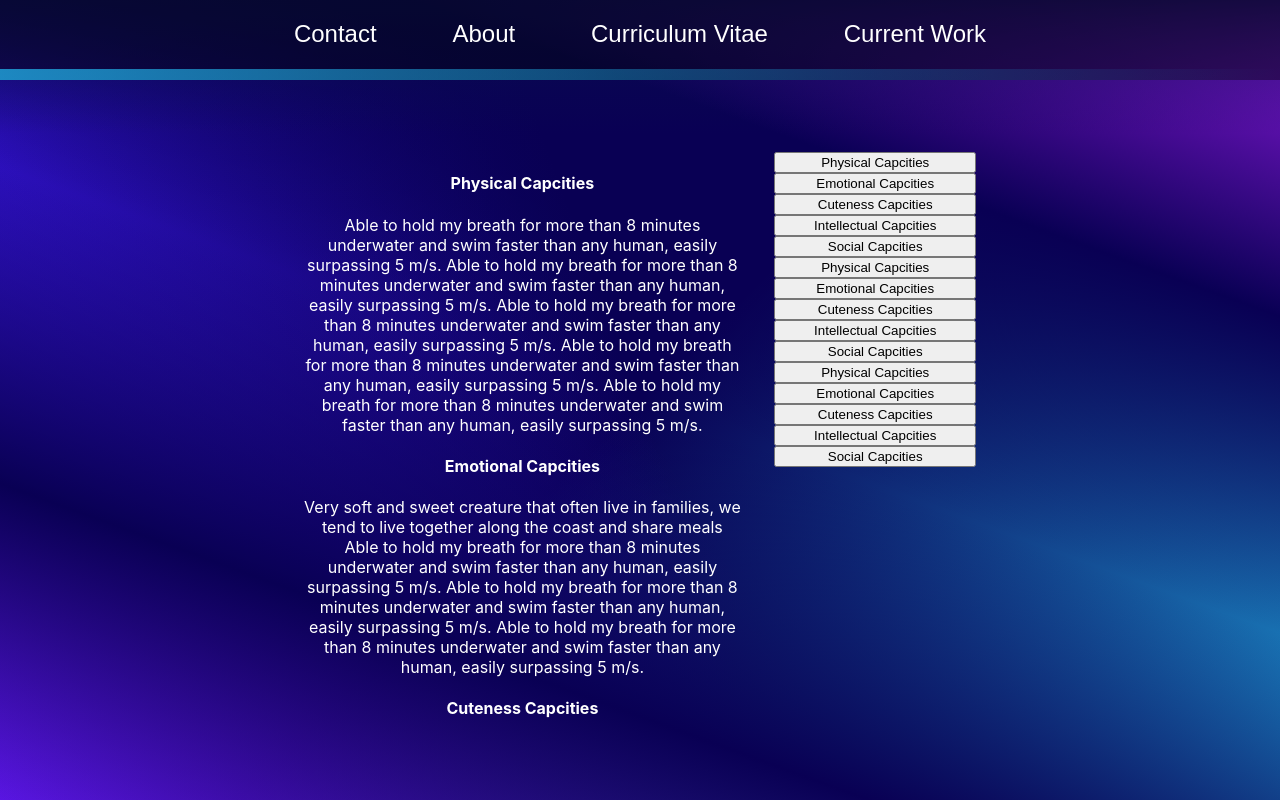
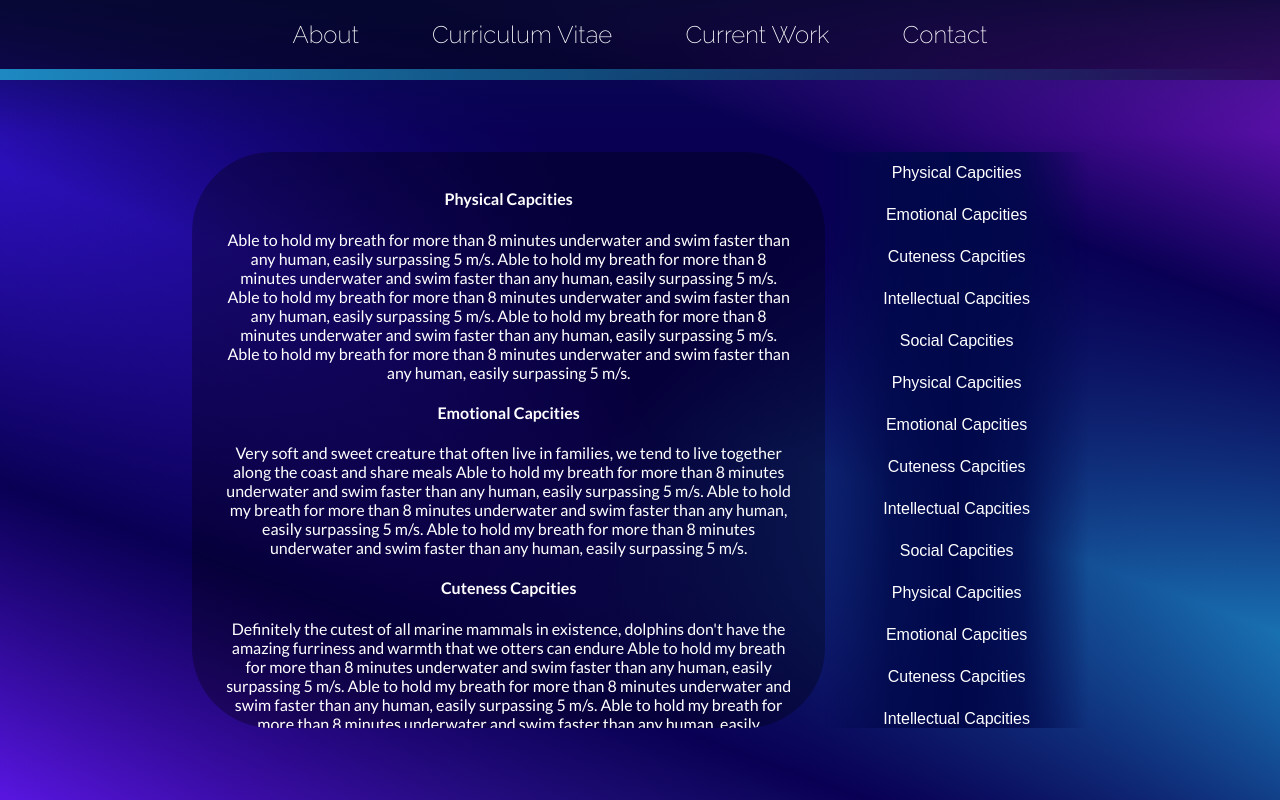
Before and after one commit to linda-lingfeng/linda-lingfeng.github.io, a React (Create React App) app: page / in a window 1280 px wide. Both pictures are taken after a click on the button "Curriculum Vitae". Built offline with nearby package versions, Linux system fonts and the light colour scheme.

Commit message:
Styling and picture changed

```diff
--- a/package.json
+++ b/package.json
@@ -7,6 +7,7 @@
     "@testing-library/jest-dom": "^5.16.2",
     "@testing-library/react": "^12.1.3",
     "@testing-library/user-event": "^13.5.0",
+    "pdfjs-dist": "^4.8.69",
     "react": "^17.0.2",
     "react-dom": "^17.0.2",
     "react-scripts": "5.0.0",
--- a/public/index.html
+++ b/public/index.html
@@ -3,6 +3,15 @@
   <head>
     <meta charset="utf-8" />
     <link rel="icon" href="%PUBLIC_URL%/favicon.ico" />
+
+    <!-- CUSTOM GOOGLE FONT IMPORT -->
+    <link rel="preconnect" href="https://fonts.googleapis.com">
+    <link rel="preconnect" href="https://fonts.gstatic.com" crossorigin>
+    <link href="https://fonts.googleapis.com/css2?family=Lato:ital,wght@0,100;0,300;0,400;0,700;0,900;1,100;1,300;1,400;1,700;1,900&family=Oswald:wght@200..700&family=Quicksand:wght@300..700&family=Raleway:ital,wght@0,100..900;1,100..900&display=swap" rel="stylesheet">
+
+
+
+
     <meta name="viewport" content="width=device-width, initial-scale=1" />
     <meta name="theme-color" content="#000000" />
     <meta
--- a/src/AboutMeComponent.js
+++ b/src/AboutMeComponent.js
@@ -1,5 +1,5 @@
 import PortraitExhibit from "./PortraitExhibit";
-import otterPortrait from "./profile_pic_2.png"
+import otterPortrait from "./profile_pic_1.png"
 
 function AboutMeComponent(props) {
   return <PortraitExhibit
--- a/src/App.css
+++ b/src/App.css
@@ -1,44 +1,30 @@
 .App {
+  /* Custom Lato font for general text */
+  font-family: "Lato", serif;
+  font-weight: 400;
+  font-style: normal;
+
   text-align: center;
   display: flex;
   flex-direction: column;
   align-items: center;
-
-
-  color: white;
-
 
   height: 100vh;
   width: 100vw;
 
 
   background:
-  linear-gradient(180deg, rgba(10, 15, 80, 0.8),  rgba(10, 15, 80, 0), rgba(10, 15, 80, 0), rgba(10, 15, 80, 0), rgba(10, 15, 80, 0), rgba(10, 15, 80, 0), rgba(10, 15, 80, 0)),
+    linear-gradient(180deg, rgba(10, 15, 80, 0.8), rgba(10, 15, 80, 0), rgba(10, 15, 80, 0), rgba(10, 15, 80, 0), rgba(10, 15, 80, 0), rgba(10, 15, 80, 0), rgba(10, 15, 80, 0)),
     linear-gradient(20deg, rgba(155, 23, 234, 0.3), rgba(9, 0, 84, 1), rgba(155, 23, 234, 0), rgba(9, 0, 84, 1), rgba(155, 23, 234, 0.9)),
     linear-gradient(60deg, rgba(155, 23, 234, 0.2), rgba(155, 23, 234, 0), rgba(155, 23, 234, 0)),
-    linear-gradient(70deg, rgba(40, 23, 234, 0.9), rgba(0,0,0,0), rgba(40, 23, 234, 0)),
-    linear-gradient(315deg, rgba(35, 191, 243, 0.7), rgba(0,0,0,0), rgba(40, 23, 234, 0))
-  ;
+    linear-gradient(70deg, rgba(40, 23, 234, 0.9), rgba(0, 0, 0, 0), rgba(40, 23, 234, 0)),
+    linear-gradient(315deg, rgba(35, 191, 243, 0.7), rgba(0, 0, 0, 0), rgba(40, 23, 234, 0));
 
   background-color: rgba(9, 0, 84, 1);
+  color: white;
 }
 
-@media (prefers-reduced-motion: no-preference) {
-  .App-logo {
-    animation: App-logo-spin infinite 20s linear;
-  }
-}
-
-
-@keyframes App-logo-spin {
-  from {
-    transform: rotate(0deg);
-  }
-  to {
-    transform: rotate(360deg);
-  }
-}
-
+/* ##### Navigation Bar ##### */
 .navbar {
   height: 5.0em;
   width: 100vw;
@@ -48,7 +34,8 @@
   align-items: center;
   flex-direction: column;
 
-  background-color: rgba(0,0,0,0.4);
+  /* Slight tint darker than the background */
+  background-color: rgba(0, 0, 0, 0.4);
   /* background-color: rgba(113, 10, 64, 0.96); */
   /* background: linear-gradient(180deg, rgba(113, 10, 64, 0.96), rgba(113, 10, 64, 0.70),  rgba(113, 10, 64, 0)); */
 
@@ -57,17 +44,16 @@
 }
 
 .navigation-border {
-  order:2;
+  order: 2;
   height: 0.8em;
   width: 100vw;
 
   background: linear-gradient(90deg, rgba(35, 191, 243, 0.7), rgba(35, 191, 243, 0));
-
 }
 
 
 .navigation {
-  order:1;
+  order: 1;
   height: 5.0em;
   width: 60vw;
 
@@ -80,35 +66,46 @@
 }
 
 .nav-button {
+  /* Raleway thin font family */
+  font-family: "Raleway", sans-serif;
+  font-optical-sizing: auto;
+  font-weight: 200;
+  font-style: normal;
+
   height: 100%;
   width: fit-content;
   font-size: 1.5em;
   border: 0;
 
   color: white;
+  /* full transparent */
+  background-color: rgba(0, 0, 0, 0);
+}
 
-  background-color: rgba(113, 10, 64, 0);
+.nav-button:hover {
+  color: rgba(203, 162, 243, 1);
+  cursor: pointer;
+  /* background-color: rgba(196, 1, 208, 0.84); */
+  border-radius: 1em;
+}
+
+
+
+
+/* ##### Main Body Text ##### */
+/* All content not including the top most header */
+.body {
+  /* background-color: violet; rgba(35, 191, 243, 0.96)*/
+  /* background: linear-gradient(0.25turn, rgba(155, 23, 234, 0.96), rgba(155, 23, 234, 0), rgba(155, 23, 234, 0.96)); */
+  display: flex;
+  justify-content: center;
+  align-items: center;
+  flex-grow: 1;
+  min-height: 0;
+  width: 100vw;
 
 }
 
-
-.body {
-  /* background-color: violet; rgba(35, 191, 243, 0.96)*/
-  /* background: linear-gradient(0.25turn, rgba(155, 23, 234, 0.96), rgba(155, 23, 234, 0), rgba(155, 23, 234, 0.96)); */
-
-
-
-  display: flex;
-  justify-content: center;
-  align-items: center;
-
-  flex-grow: 1;
-  min-height: 0;
-}
-
-
-/* ##### Main Code ##### */
-/* All content not including the top most header */
 .main-content {
   display: flex;
   justify-content: center;
@@ -116,8 +113,7 @@
 
   height: 100%;
   min-height: 0;
-
-
+  width: 100%
 }
 
 
@@ -179,7 +175,8 @@
   border-radius: 5em;
 }
 
-.description {
+/* ##### Description Box ##### */
+.description-box  {
   height: 100%;
   width: 100%;
   min-height: 0;
@@ -191,19 +188,20 @@
   padding-left: 2em;
   padding-right: 2em;
   padding-bottom: 5em;
-
-  overflow-y: scroll;
 }
 
 .description-title {
   order: 1;
   flex-grow: 0;
-
-
   margin-bottom: 1em;
 
+  /* Raleway thin font family */
+  font-family: "Raleway", sans-serif;
+  font-optical-sizing: auto;
+  font-weight: 300;
+  font-style: normal;
 
-
+  font-size: 1.75em;
 }
 
 .description-list {
@@ -300,6 +298,18 @@
 .cv {
   width: 65%;
   overflow-y: scroll;
+
+
+  padding-top: 1em;
+  padding-left: 2em;
+  padding-right: 2em;
+  padding-bottom: 5em;
+
+
+  /* background-color: rgba(10, 15, 80, 0.7); */
+  background-color: rgba(0, 0, 0, 0.3);
+
+  border-radius: 5em;
 }
 
 .cv-header-list {
@@ -310,4 +320,34 @@
   display: flex;
   flex-direction: column;
   align-items: stretch;
+
+  /* background-color: rgba(1, 8, 74, 1); */
 }
+
+.cv-header-list-item {
+  color: white;
+  padding: 0.75em;
+  /* margin-bottom: 0.5em; */
+
+  border-top: 0.1em solid;
+  border-bottom: 0.1em solid;
+
+  border-left: 0 solid;
+  border-right: 0 solid;
+
+  border-color: rgba(35, 191, 243, 1);
+
+  border-width: 0;
+
+
+
+
+  font-size: 1em;
+  /* background-color: rgba(113, 10, 64, 0); */
+
+  /* background: linear-gradient(90deg, rgba(0, 0, 0, 0), rgba(0, 0, 0, 0.5), rgba(0, 0, 0, 0.8), rgba(0, 0, 0, 0.5), rgba(0, 0, 0, 0)); */
+  /* background: linear-gradient(90deg, rgba(9, 0, 84, 0), rgba(9, 0, 84, 0.8), rgba(9, 0, 84, 1), rgba(9, 0, 84, 0.8), rgba(9, 0, 84, 0)); */
+  background: linear-gradient(90deg, rgba(1, 8, 74, 0), rgba(1, 8, 74, 0.8), rgba(1, 8, 74, 1), rgba(1, 8, 74, 0.8), rgba(1, 8, 74, 0));
+  /*rgba(9, 0, 84, 1)*/
+  /* rgba(1, 8, 74, 0.9) */
+}
--- a/src/CVExhibit.js
+++ b/src/CVExhibit.js
@@ -24,7 +24,7 @@ function CVExhibit(props) {
     </div>
     <div className="cv-header-list">
       {props.cvSections.map((section, index) => {
-        return <button value={"/#cv-section-header" + index} onClick={() => window.location.replace("/#cv-section-header" + index)} className="cv-header-link-item"> {section.headerText}</button>
+        return <button value={"/#cv-section-header" + index} onClick={() => window.location.replace("/#cv-section-header" + index)} className="cv-header-list-item"> {section.headerText}</button>
       })}
     </div>
   </div>
--- a/src/CurrentWorkComponent.js
+++ b/src/CurrentWorkComponent.js
@@ -1,5 +1,5 @@
 import PortraitExhibit from "./PortraitExhibit";
-import otterPortrait from "./profile_pic_2.png"
+import otterPortrait from "./profile_pic_1.png"
 
 function CurrentWorkComponent(props) {
   return <PortraitExhibit
--- a/src/NavigationBar.js
+++ b/src/NavigationBar.js
@@ -1,9 +1,6 @@
 function NavigationBar(props) {
   return (<nav className="navbar">
     <div className="navigation">
-      <button className="nav-button"
-        onClick={() => props.setContentDisplayed("contact")}
-      >Contact</button>
       <button className="nav-button"
         onClick={() => props.setContentDisplayed("about me")}
       >About</button>
@@ -13,6 +10,9 @@ function NavigationBar(props) {
       <button className="nav-button"
         onClick={() => props.setContentDisplayed("current work")}
       >Current Work</button>
+      <button className="nav-button"
+        onClick={() => props.setContentDisplayed("contact")}
+      >Contact</button>
     </div>
     <div className="navigation-border"></div>
   </nav>);
--- a/src/PortraitExhibit.js
+++ b/src/PortraitExhibit.js
@@ -9,10 +9,10 @@ function Portrait(props) {
 
 
 function DescriptionBox(props) {
-  return <div className="description">
+  return <div className="description-box">
     <h4 className="description-title"> {props.titleContent} </h4>
     <div className="description-list">
-      {props.contentList.map((item) => {
+       {props.contentList.map((item) => {
         return (<p className="description-list-item">{item}</p>)
       })}
     </div>
```
Also changed, not shown: src/profile_pic_1.png (added), 1 other file (tests, documents, lock files or other folders).
